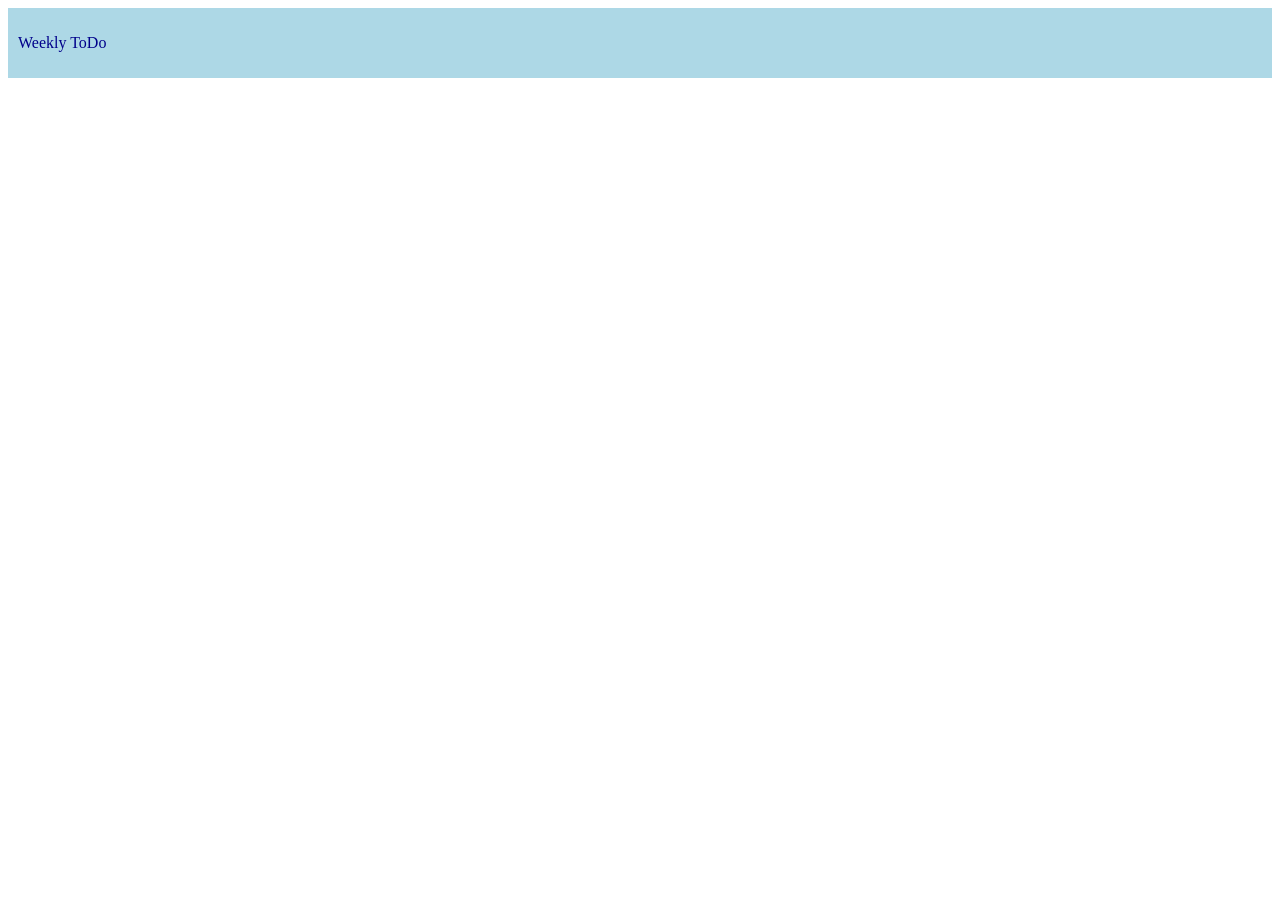
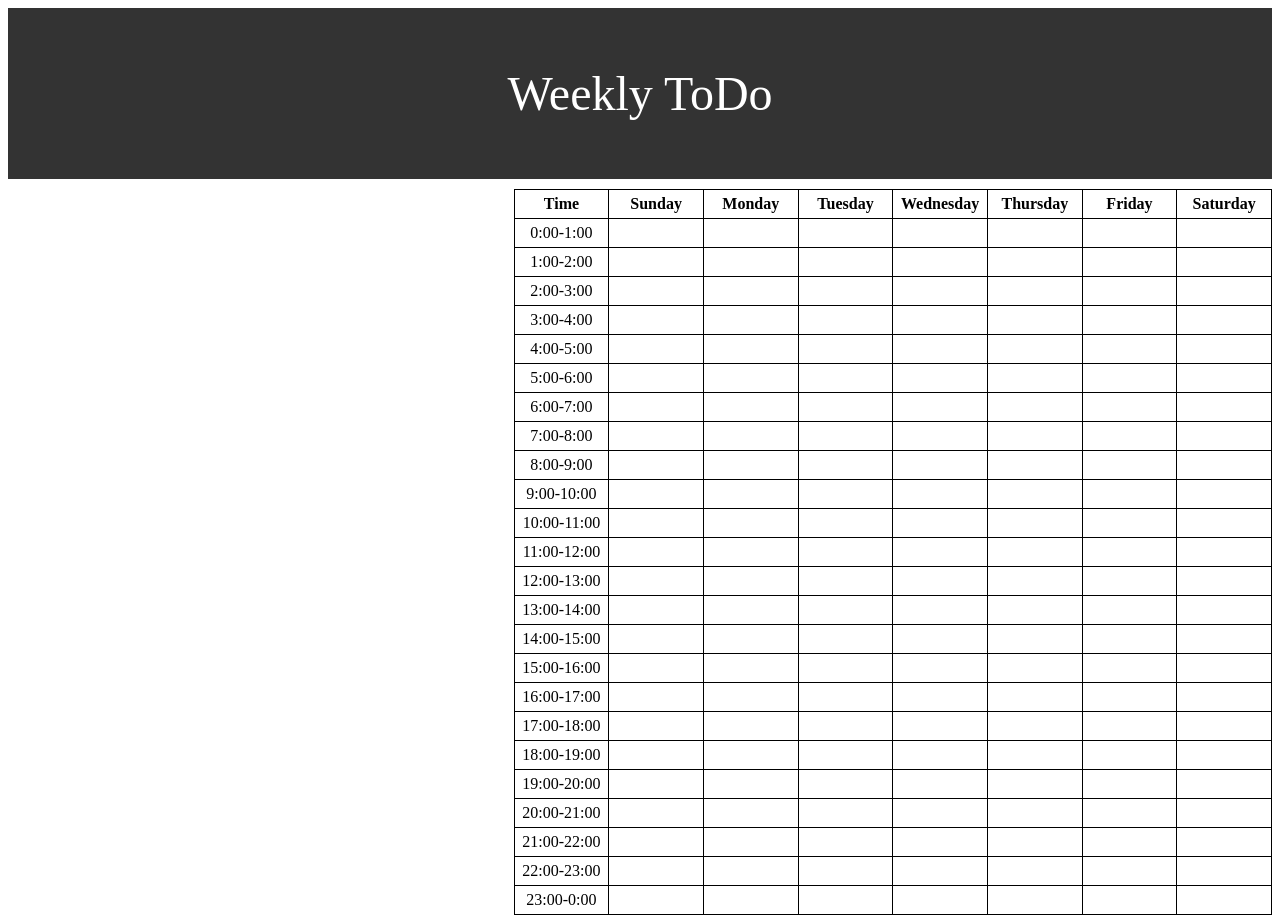
Before and after one commit to DiaAlRahman/weekly-todo, a website: page src/template.html in a window 1280 px wide. Before the commit the page ends 800 px from the top, so only its background shows below. Drawn offline with Linux system fonts and the light colour scheme.

Commit message:
adding calender

```diff
--- a/src/calendar.js
+++ b/src/calendar.js
@@ -0,0 +1,22 @@
+document.addEventListener("DOMContentLoaded", function() {
+    const calendarTable = document.getElementById("calendar-table");
+
+    // Create table header
+    const days = ["Time", "Sunday", "Monday", "Tuesday", "Wednesday", "Thursday", "Friday", "Saturday"];
+    let headerRow = "<tr>";
+    for (let day of days) {
+        headerRow += `<th>${day}</th>`;
+    }
+    headerRow += "</tr>";
+    calendarTable.innerHTML += headerRow;
+
+    // Create table rows for each hour
+    for (let hour = 0; hour < 24; hour++) {
+        let row = `<tr><td>${hour}:00-${(hour+1)%24}:00</td>`; // First column for time
+        for (let day = 0; day < 7; day++) {
+            row += `<td></td>`; // Empty cells for each day
+        }
+        row += "</tr>";
+        calendarTable.innerHTML += row;
+    }
+});
--- a/src/style.css
+++ b/src/style.css
@@ -1,9 +1,24 @@
-.main-tabs {
-    background-color: lightblue;
-    padding: 10px;
-  }
+header.main-tabs {
+  display: flex;
+  justify-content: center;
+  align-items: center;
+  font-size: 3em;
+  padding: 10px 20px;
+  background-color: #333;
+  color: white;
+}
 
-  .main-tabs p {
-    color: darkblue;
-    font-size: 16px;
-  }
+
+#calendar-table {
+  margin-top: 10px ;
+  float:right;
+  width: 60%;
+  border-collapse: collapse;
+  table-layout: fixed;
+}
+
+#calendar-table th, #calendar-table td {
+  border: 1px solid black;
+  padding: 5px;
+  text-align: center;
+}
--- a/src/template.html
+++ b/src/template.html
@@ -5,13 +5,17 @@
   <meta charset="UTF-8">
   <meta name="viewport" content="width=device-width, initial-scale=1.0">
   <link rel="stylesheet" href="style.css">
-  <title>Weekly todo</title>
+  <title>Weekly ToDo</title>
 </head>
 
 <body>
   <header class="main-tabs">
     <p>Weekly ToDo</p>
   </header>
+  <div id="calendar">
+    <table id ="calendar-table"></table>
+    <script src="calendar.js"></script>
+  </div>
 </body>
 
 </html>
```
